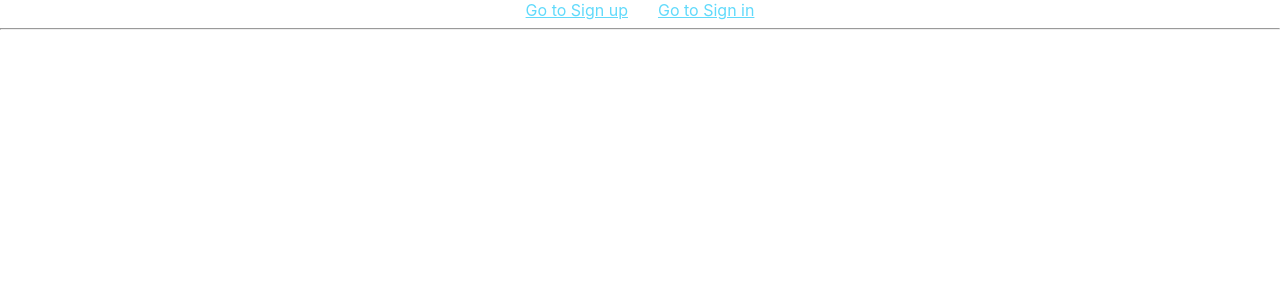
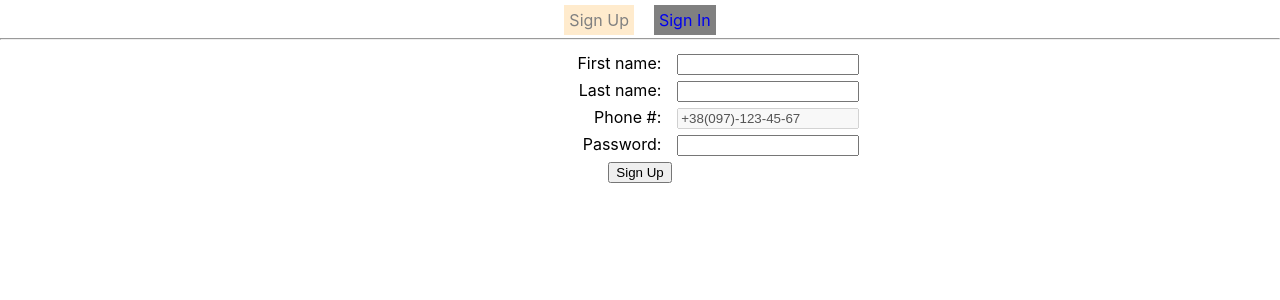
Before and after one commit to turinskiy/wether-app, a React (Create React App) app: page /signup in a window 1280 px wide. Shown: the top 300 px of the page. Built offline with nearby package versions, Linux system fonts and the light colour scheme.

Commit message:
add router, cleanup code, connect all the components

```diff
--- a/package.json
+++ b/package.json
@@ -7,6 +7,7 @@
     "react": "^16.12.0",
     "react-dom": "^16.12.0",
     "react-redux": "^7.1.3",
+    "react-router-dom": "^5.1.2",
     "react-scripts": "3.3.0",
     "redux": "^4.0.4",
     "redux-thunk": "^2.3.0"
--- a/public/styles.css
+++ b/public/styles.css
@@ -14,6 +14,7 @@ code {
 
 .App {
   text-align: center;
+  padding-top: 10px;
 }
 
 .App-logo {
@@ -71,3 +72,17 @@ code {
 .red-wrn-text {
   color: red;
 }
+
+.hurray {
+  color: gray;
+  background-color: blanchedalmond;
+  text-decoration: none;
+
+}
+
+a {
+  margin: 10px;
+  padding: 5px;
+  text-decoration: none;
+  background-color: gray;
+}
--- a/src/App.js
+++ b/src/App.js
@@ -1,7 +1,11 @@
 import { connect } from 'react-redux';
 import React from 'react';
-
-import { showSignUp, showSignIn } from './redux/actions/navigation';
+import {
+  Switch,
+  Route,
+  NavLink,
+  withRouter
+} from 'react-router-dom';
 
 import SignUpForm       from './components/SignUpComponent';
 import SignInForm       from './components/SignInComponent';
@@ -10,50 +14,33 @@ import HomeComponent    from './components/HomeComponent';
 class App extends React.Component {
   constructor(props) {
     super(props);
-
-    this.state = { isLoggedIn: false, isSignUpShown: false, isSignInShown: false };
-
-    // Bindings
-    this.onShowSignUpForm = this.onShowSignUpForm.bind(this);
-    this.onShowSignInForm = this.onShowSignInForm.bind(this);
-  }
-
-  onShowSignUpForm(e) {
-    e.preventDefault();
-    // debugger
-    this.props.showSignUpForm(this.state);
-  }
-
-  onShowSignInForm(e) {
-    e.preventDefault();
-    // debugger
-    this.props.showSignInForm(this.state);
   }
 
   render() {
+    const { currentUser } = this.props.account;
+    console.log('this.props: ', this.props);
 
-    const { isSignUpShown, isSignInShown } = this.props.navigation;
-    const { isLoggedIn } = this.props.account;
-
-    console.log('this.props: ', this.props);
+    if (currentUser) {
+      return (
+        <div className="App">
+          <HomeComponent />
+        </div>);
+    }
 
     return (
       <div className="App">
-        { !isSignUpShown && !isLoggedIn
-          && <a href="#" onClick={ this.onShowSignUpForm } className="App-link">Go to Sign up</a> }
-
-        { !isSignInShown && !isLoggedIn
-          && <a href="#" onClick={ this.onShowSignInForm } className="App-link">Go to Sign in</a> }
-
-        <hr/>
-
-        { isSignUpShown && !isLoggedIn
-          && <SignUpForm /> }
-        { isSignInShown && !isLoggedIn
-          && <SignInForm /> }
-
-        { isLoggedIn
-          && <HomeComponent /> }
+          <NavLink to="/signup" activeClassName="hurray">
+            Sign Up
+          </NavLink>
+          <NavLink to="/signin" activeClassName="hurray">
+            Sign In
+          </NavLink>
+          <hr />
+          <Switch>
+            <Route path="/signup" component={ SignUpForm } />
+            <Route path="/signin" component={ SignInForm } />
+            <Route path="/home" component={ HomeComponent } />
+          </Switch>
       </div>
     );
   }
@@ -68,11 +55,4 @@ const mapStateToProps = (state) => {
   }
 }
 
-const mapDispatchToProps = (dispatch) => {
-  return {
-    showSignUpForm: (state) => dispatch(showSignUp(state)),
-    showSignInForm: (state) => dispatch(showSignIn(state))
-  }
-}
-
-export default connect(mapStateToProps, mapDispatchToProps)(App);
+export default withRouter(connect(mapStateToProps)(App));
--- a/src/components/HomeComponent.js
+++ b/src/components/HomeComponent.js
@@ -1,5 +1,6 @@
 import { connect } from 'react-redux';
 import React from 'react';
+import { withRouter, Redirect } from 'react-router-dom';
 
 import WeatherComponent from './WeatherComponent';
 import SignOutComponent from './SignOutComponent';
@@ -9,21 +10,16 @@ class HomeComponentClass extends React.Component {
         super(props);
     }
 
-    componentDidMount() {
-        //
-        const { isLoggedIn } = this.props.account;
+    render() {
+        const { currentUser } = this.props.account;
 
-        if(!isLoggedIn) {
-            //Redirect user to SignUp page
+        if(currentUser == null) {
+            return <Redirect to="/" />;
         }
-    }
-
-    render() {
-        const { fName, lName } = this.props.account.currentUser;
 
         return (
             <div>
-                <h4 className="App-link">Welcome, { fName + ' ' + lName }</h4>
+                <h4 className="App-link">Welcome, { currentUser.fName + ' ' + currentUser.lName }</h4>
                 <WeatherComponent />
                 <SignOutComponent />
             </div>
@@ -37,6 +33,6 @@ const mapStateToProps = (state) => {
     };
 }
 
-const HomeComponent = connect(mapStateToProps)(HomeComponentClass);
+const HomeComponent = withRouter(connect(mapStateToProps)(HomeComponentClass));
 
 export default HomeComponent;
--- a/src/components/SignInComponent.js
+++ b/src/components/SignInComponent.js
@@ -1,5 +1,6 @@
 import { connect } from 'react-redux';
 import React from 'react';
+import { Redirect, withRouter } from 'react-router-dom';
 
 import { signIn } from '../redux/actions/account';
 
@@ -38,7 +39,11 @@ class SignInComponentClass extends React.Component {
 
     render() {
         const { emptyFields } = this.state;
-        const { wrongCreds } = this.props.account;
+        const { currentUser, wrongCreds } = this.props.account;
+
+        if(currentUser) {
+            return (<Redirect to="/" />);
+        }
 
         return (
             <div className="pad-top">
@@ -73,5 +78,5 @@ const mapDispatchToProps = (dispatch) => {
     }
 }
 
-const SignInForm = connect(mapStateToProps, mapDispatchToProps)(SignInComponentClass);
+const SignInForm = withRouter(connect(mapStateToProps, mapDispatchToProps)(SignInComponentClass));
 export default SignInForm;
--- a/src/components/SignOutComponent.js
+++ b/src/components/SignOutComponent.js
@@ -16,12 +16,12 @@ class SignOutComponentClass extends React.Component {
     }
 
     render() {
-        const { isLoggedIn } = this.props.account;
+        const { currentUser } = this.props.account;
 
         return (
             <div>
-            { isLoggedIn
-                && <button onClick={ this.onSignOutHandler } >Sign out</button> }
+                { currentUser
+                    && <button onClick={ this.onSignOutHandler } >Sign out</button> }
             </div>
         );
     }
--- a/src/components/SignUpComponent.js
+++ b/src/components/SignUpComponent.js
@@ -1,5 +1,6 @@
 import { connect } from 'react-redux';
 import React from 'react';
+import { withRouter, Redirect } from 'react-router-dom';
 
 import { signUp, checkUser } from '../redux/actions/account';
 
@@ -20,6 +21,7 @@ class SignUpComponentClass extends React.Component {
     }
 
     onSignUpClick() {
+        console.log('Gotit');
         this.props.signUp(this.state);
     }
 
@@ -33,10 +35,12 @@ class SignUpComponentClass extends React.Component {
 
     render() {
         const { phone } = this.state;
-        const { isUsernameOcupied } = this.props.account;
+        const { isUsernameOcupied, currentUser } = this.props.account;
 
         return (
             <div className="pad-top">
+                { currentUser && <Redirect to="/home" /> }
+
                 <div>
                     <label htmlFor="fName" className={ isUsernameOcupied ? 'red-wrn-text' : '' }>First name: </label>
                     <input id="fName" type="text" className="txt" onInput={ this.onFieldChange } />
@@ -76,6 +80,6 @@ const mapDispatchToProps = (dispatch) => {
     }
 }
 
-const SignUpForm = connect(mapStateToProps, mapDispatchToProps)(SignUpComponentClass);
+const SignUpForm = withRouter(connect(mapStateToProps, mapDispatchToProps)(SignUpComponentClass));
 
 export default SignUpForm;
--- a/src/index.js
+++ b/src/index.js
@@ -1,11 +1,15 @@
 import React from 'react';
 import ReactDOM from 'react-dom';
 import { Provider } from 'react-redux';
+import { BrowserRouter as Router } from 'react-router-dom';
+
 import store from './redux/store';
 import App from './App';
 
 ReactDOM.render(
     <Provider store={ store }>
-        <App />
+        <Router>
+            <App />
+        </Router>
     </Provider>,
     document.getElementById('root'));
--- a/src/redux/actions/navigation.js
+++ /dev/null
@@ -1,13 +0,0 @@
-export function showSignUp(state) {
-    // debugger
-    return {
-        type: 'SHOW_SIGN_UP'
-    }
-}
-
-export function showSignIn(state) {
-    // debugger
-    return {
-        type: 'SHOW_SIGN_IN'
-    }
-}
--- a/src/redux/reducers/account.js
+++ b/src/redux/reducers/account.js
@@ -14,8 +14,8 @@ function isNameOcupied(users, wantedUserName) {
 }
 
 function getRegistredUser(users, user) {
-    if(!user || !user.fName) {
-        return false;
+    if(!user || !user.fName || !users || users.length == 0) {
+        return null;
     }
 
     const findUser = (element) => element.fName.toLowerCase() === user.fName.toLowerCase() && element.pass === user.pass;
@@ -33,8 +33,7 @@ const accountReducer = function (state = initialState, action) {
 
             return {
                 users : [ ...state.users, payload ],
-                currentUser: payload,
-                isLoggedIn: true
+                currentUser: payload
             };
         }
         case 'SIGN_IN': {
@@ -42,21 +41,19 @@ const accountReducer = function (state = initialState, action) {
 
             const { users } = state;
             const registredUser = getRegistredUser(users, action.payload.user);
-            const isLoggedIn = (!registredUser ? false : true);
+            const wrongCreds = (!registredUser ? true : false);
 
             return {
                 // ...state,
                 users,
                 currentUser: registredUser,
-                isLoggedIn,
-                wrongCreds: !isLoggedIn
+                wrongCreds
             };
         }
         case 'SIGN_OUT':{
             // debugger
             return {
                 users: state.users,
-                isLoggedIn: false,
                 currentUser: null
             };
         }
--- a/src/redux/reducers/navigation.js
+++ /dev/null
@@ -1,20 +0,0 @@
-
-const navigationReducer = (state = {}, action) => {
-    // debugger
-    switch(action.type) {
-        case 'SHOW_SIGN_UP':
-            return {
-                isSignUpShown: true,
-                isSignInShown: false
-            };
-        case 'SHOW_SIGN_IN':
-            return {
-                isSignUpShown: false,
-                isSignInShown: true
-            }
-        default:
-            return state;
-    }
-}
-
-export default navigationReducer;
--- a/src/redux/reducers/root.js
+++ b/src/redux/reducers/root.js
@@ -2,12 +2,10 @@ import { combineReducers } from 'redux';
 
 import accountReducer       from './account';
 import weatherReducer       from './weatherReducer';
-import navigationReducer    from './navigation';
 
 const rootReducer = combineReducers({
     account: accountReducer,
-    weather: weatherReducer,
-    navigation: navigationReducer
+    weather: weatherReducer
 });
 
 export default rootReducer;
```
Also changed, not shown: 1 other file (tests, documents, lock files or other folders).
